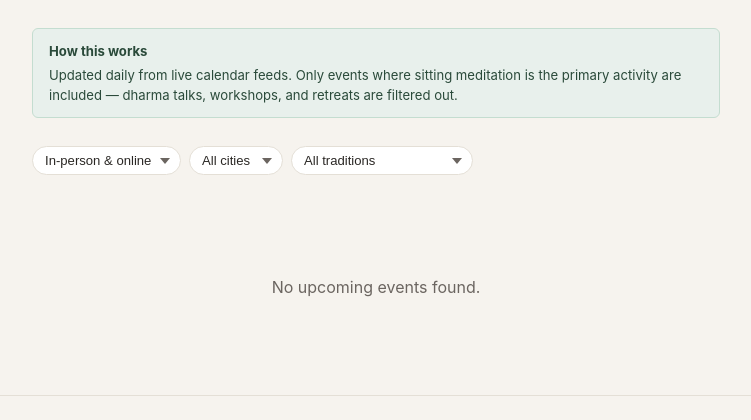
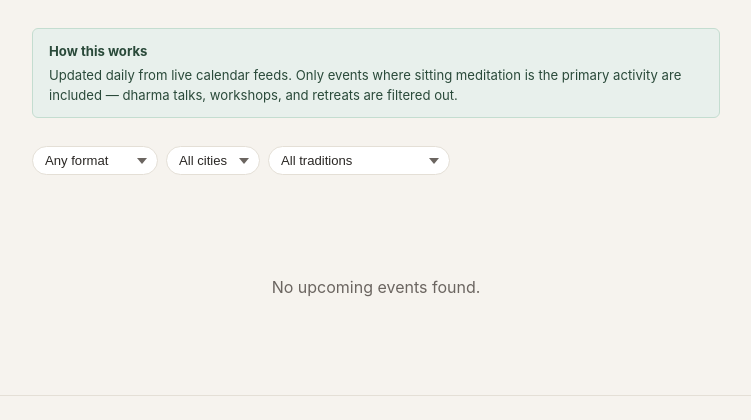
Before and after one commit to austinweisgrau/sanghacalendar, a Flask app: page / in a window 1280 px wide. Shown: the part 193-613 px from the top of the page, without its empty margins (264-1015 px from the left). Run offline with Flask 3, Linux system fonts and the light colour scheme; data that the repository does not hold is empty.

Commit message:
fix: rename default location filter to 'Any format'
Co-Authored-By: Claude Sonnet 4.6 <noreply@anthropic.com>

```diff
--- a/serving/templates/index.html
+++ b/serving/templates/index.html
@@ -205,7 +205,7 @@
 
   <div class="filters">
     <select id="filter-location" onchange="loadEvents()">
-      <option value="">In-person &amp; online</option>
+      <option value="">Any format</option>
       <option value="in-person">In-person only</option>
       <option value="online">Online only</option>
     </select>
```
